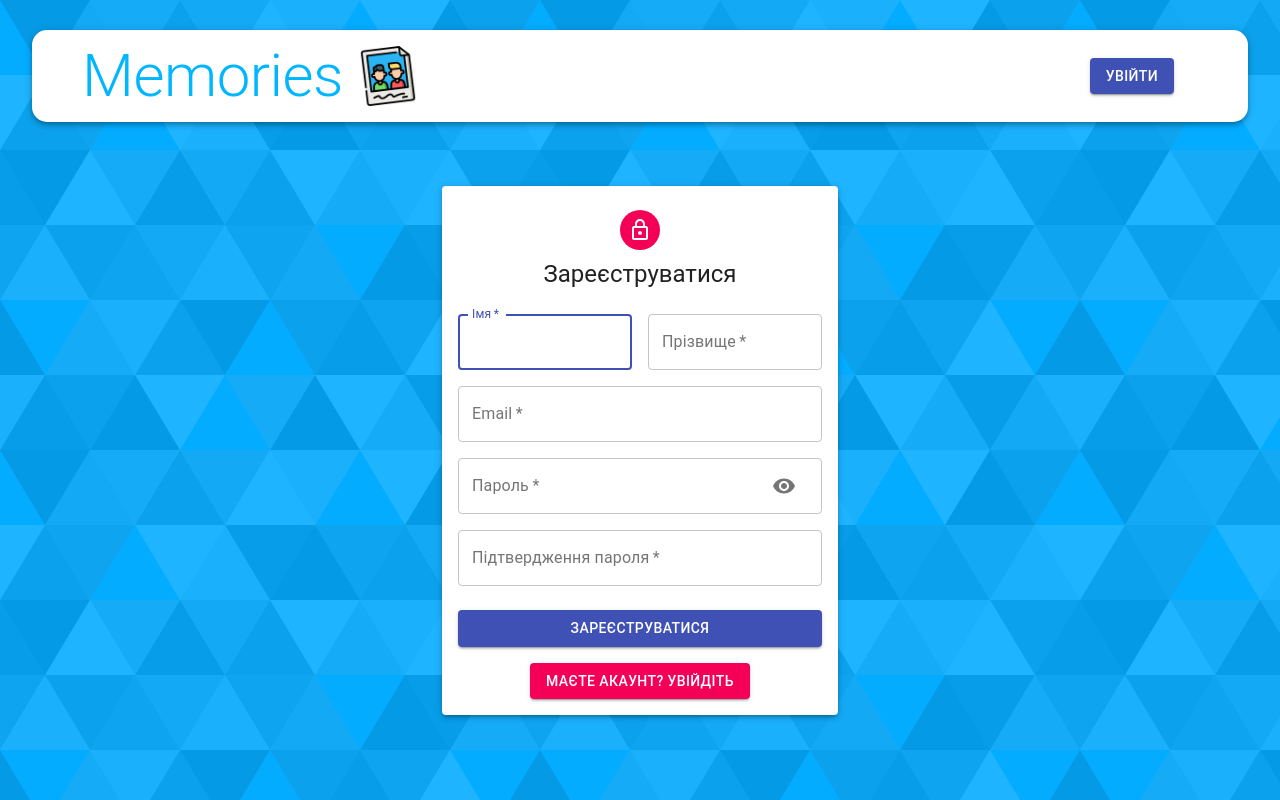
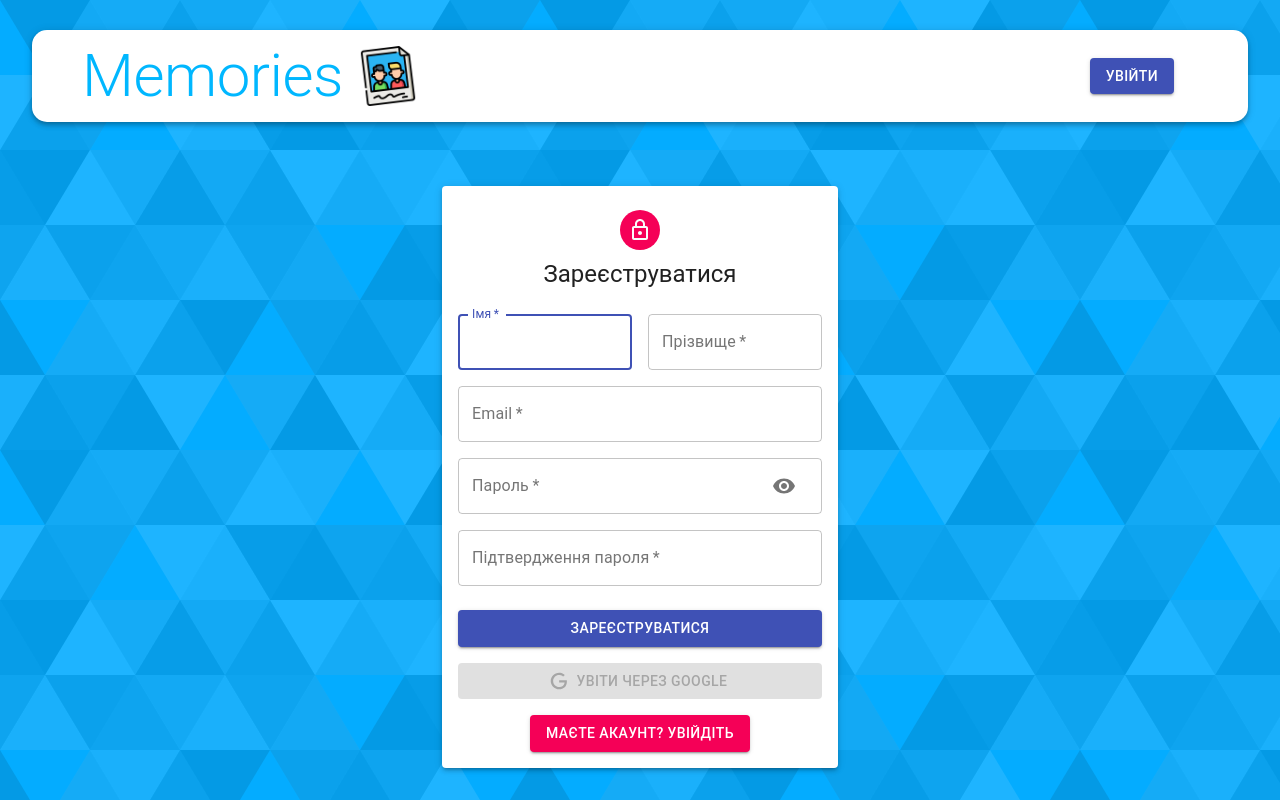
Before and after one commit to duracell27/memories2, a React (Create React App) app in the folder client/: page /auth in a window 1280 px wide. Built offline with nearby package versions, Linux system fonts and the light colour scheme.

Commit message:
google auth half

```diff
--- a/client/src/Auth/Auth.js
+++ b/client/src/Auth/Auth.js
@@ -1,63 +1,146 @@
-import React, { useState } from 'react'
-import useStyles from './styles'
-import LockOutlinedIcon from '@material-ui/icons/LockOutlined'
-import { Avatar, Button, Container, Grid, Paper, TextField, Typography } from '@material-ui/core'
-import Input from './Input'
+import React, { useState } from "react";
+import useStyles from "./styles";
+import { GoogleLogin } from "react-google-login";
+import LockOutlinedIcon from "@material-ui/icons/LockOutlined";
+import Icon from './icon'
+import {useDispatch} from 'react-redux'
+import {
+  Avatar,
+  Button,
+  Container,
+  Grid,
+  Paper,
+  TextField,
+  Typography,
+} from "@material-ui/core";
+import Input from "./Input";
 
 export default function Auth() {
-    const classes = useStyles()
-    const [isSignup, setIsSignup] = useState(true)
-    //const isSignup = true
-    const [showPassword, setShowPassword] = useState(false)
+  const classes = useStyles();
+ const dispatch = useDispatch()
+  const [isSignup, setIsSignup] = useState(true);
+
+  const [showPassword, setShowPassword] = useState(false);
 
   const handleShowPassword = () => {
-        setShowPassword((prevShowPassword) => !prevShowPassword)
+    setShowPassword((prevShowPassword) => !prevShowPassword);
+  };
+
+  const handleSubmit = () => {};
+
+  const handleChange = () => {};
+
+  const switchMode = () => {
+    setIsSignup((prevIsSignup) => !prevIsSignup);
+    handleShowPassword(false);
+  };
+
+  const googleSuccess = async (res) => {
+    const result = res?.profileObj
+    const token = res?.tokenId
+
+    try {
+        dispatch({type: 'AUTH', data: {result, token}})
+    } catch (error) {
+        console.log(error)
+    }
   }
 
-    const handleSubmit = () => {
-
-    }
-
-    const handleChange = () => {
-
-    }
-
-    const switchMode = () => {
-        setIsSignup((prevIsSignup) => !prevIsSignup)
-        handleShowPassword(false)
+  const googleFailure = () => {
+      console.log('Спроба вхоу була невдала. Спробуйте ще раз')
   }
   return (
-        <Container component='main' maxWidth='xs'>
+    <Container component="main" maxWidth="xs">
       <Paper className={classes.paper} elevation={3}>
         <Avatar className={classes.avatar}>
           <LockOutlinedIcon />
         </Avatar>
-                <Typography variant='h5'>{isSignup ? 'Зареєструватися' : 'Увійти'}</Typography>
+        <Typography variant="h5">
+          {isSignup ? "Зареєструватися" : "Увійти"}
+        </Typography>
         <form onSubmit={handleSubmit} className={classes.form}>
           <Grid container spacing={2}>
-                        {
-                            isSignup && (
+            {isSignup && (
               <>
-                                    <Input name='firstName' label="Імя" handleChange={handleChange} autoFocus half />
-                                    <Input name='lastName' label="Прізвище" handleChange={handleChange} half />
+                <Input
+                  name="firstName"
+                  label="Імя"
+                  handleChange={handleChange}
+                  autoFocus
+                  half
+                />
+                <Input
+                  name="lastName"
+                  label="Прізвище"
+                  handleChange={handleChange}
+                  half
+                />
               </>
-                            )
-                        }
-                        <Input name='email' label="Email" handleChange={handleChange} type='email' />
-                        <Input name='password' label="Пароль" handleChange={handleChange} type='password' />
-                        {isSignup ? (<Input name='confirmPassword' label="Підтвердження пароля" handleChange={handleChange} type={showPassword ? 'text' : 'password'} handleShowPassword={handleShowPassword} />) : null}
+            )}
+            <Input
+              name="email"
+              label="Email"
+              handleChange={handleChange}
+              type="email"
+            />
+            <Input
+              name="password"
+              label="Пароль"
+              handleChange={handleChange}
+              type="password"
+            />
+            {isSignup ? (
+              <Input
+                name="confirmPassword"
+                label="Підтвердження пароля"
+                handleChange={handleChange}
+                type={showPassword ? "text" : "password"}
+                handleShowPassword={handleShowPassword}
+              />
+            ) : null}
+          </Grid>
 
-                    </Grid>
-                    <Button type='submit' fullWidth variant='contained' color='primary' className={classes.submit}>{isSignup ? 'Зареєструватися' : 'Увійти'}</Button>
-                    <Grid container justify='center'>
+          <Button
+            type="submit"
+            fullWidth
+            variant="contained"
+            color="primary"
+            className={classes.submit}
+          >
+            {isSignup ? "Зареєструватися" : "Увійти"}
+          </Button>
+          <GoogleLogin
+            clientId="454038135077-ufneqpogkj2996g6d9ujbjurq4ac75g1.apps.googleusercontent.com"
+            render={(renderProps) => (
+              <Button
+                className={classes.googleButton}
+                color="primary"
+                fullWidth
+                onClick={renderProps.onClick}
+                disabled={renderProps.disabled}
+                variant="contained"
+                startIcon={<Icon />}
+              >Увіти через Google</Button>
+            )}
+                onSuccess={googleSuccess}
+          onFailure={googleFailure}
+          cookiePolicy='single_host_origin'
+          />
+          <Grid container justifyContent="center">
             <Grid item>
-                            <Button  variant='contained' color='secondary' onClick={switchMode}>
-                                {isSignup ? 'Маєте акаунт? Увійдіть' : 'Не маєте акаунта? Зареєструйтеся'}
+              <Button
+                variant="contained"
+                color="secondary"
+                onClick={switchMode}
+              >
+                {isSignup
+                  ? "Маєте акаунт? Увійдіть"
+                  : "Не маєте акаунта? Зареєструйтеся"}
               </Button>
             </Grid>
           </Grid>
         </form>
       </Paper>
     </Container>
-    )
+  );
 }
--- /dev/null
+++ b/client/src/Auth/icon.js
@@ -0,0 +1,12 @@
+import React from 'react';
+
+const icon = () => (
+  <svg style={{ width: '20px', height: '20px' }} viewBox="0 0 24 24">
+    <path
+      fill="currentColor"
+      d="M21.35,11.1H12.18V13.83H18.69C18.36,17.64 15.19,19.27 12.19,19.27C8.36,19.27 5,16.25 5,12C5,7.9 8.2,4.73 12.2,4.73C15.29,4.73 17.1,6.7 17.1,6.7L19,4.72C19,4.72 16.56,2 12.1,2C6.42,2 2.03,6.8 2.03,12C2.03,17.05 6.16,22 12.25,22C17.6,22 21.5,18.33 21.5,12.91C21.5,11.76 21.35,11.1 21.35,11.1V11.1Z"
+    />
+  </svg>
+);
+
+export default icon;
--- a/client/src/constants/actionTypes.js
+++ b/client/src/constants/actionTypes.js
@@ -3,3 +3,6 @@
 export const DELETE = 'DELETE'
 export const FETCH_ALL = 'FETCH_ALL'
 export const LIKE = 'LIKE'
+
+export const AUTH = 'AUTH'
+export const LOGOUT = 'LOGOUT'
--- /dev/null
+++ b/client/src/reducers/auth.js
@@ -0,0 +1,9 @@
+import {AUTH, LOGOUT} from './../constants/actionTypes'
+export const authReducer = (state = {authData: null}, action) => {
+    switch (action.type) {
+        case AUTH:
+            localStorage.setItem('profile', JSON.stringify({...action?.data}))
+            return {...state, authData: action?.data}
+        default: return state
+    }
+}
--- a/client/src/reducers/index.js
+++ b/client/src/reducers/index.js
@@ -1,7 +1,8 @@
 import { combineReducers } from "redux";
 
 import posts from './posts'
+import {authReducer} from './auth'
 
 export default combineReducers({
-    posts
+    posts, authReducer
 })
```
Lines whose indentation alone changed are shown as unchanged.
